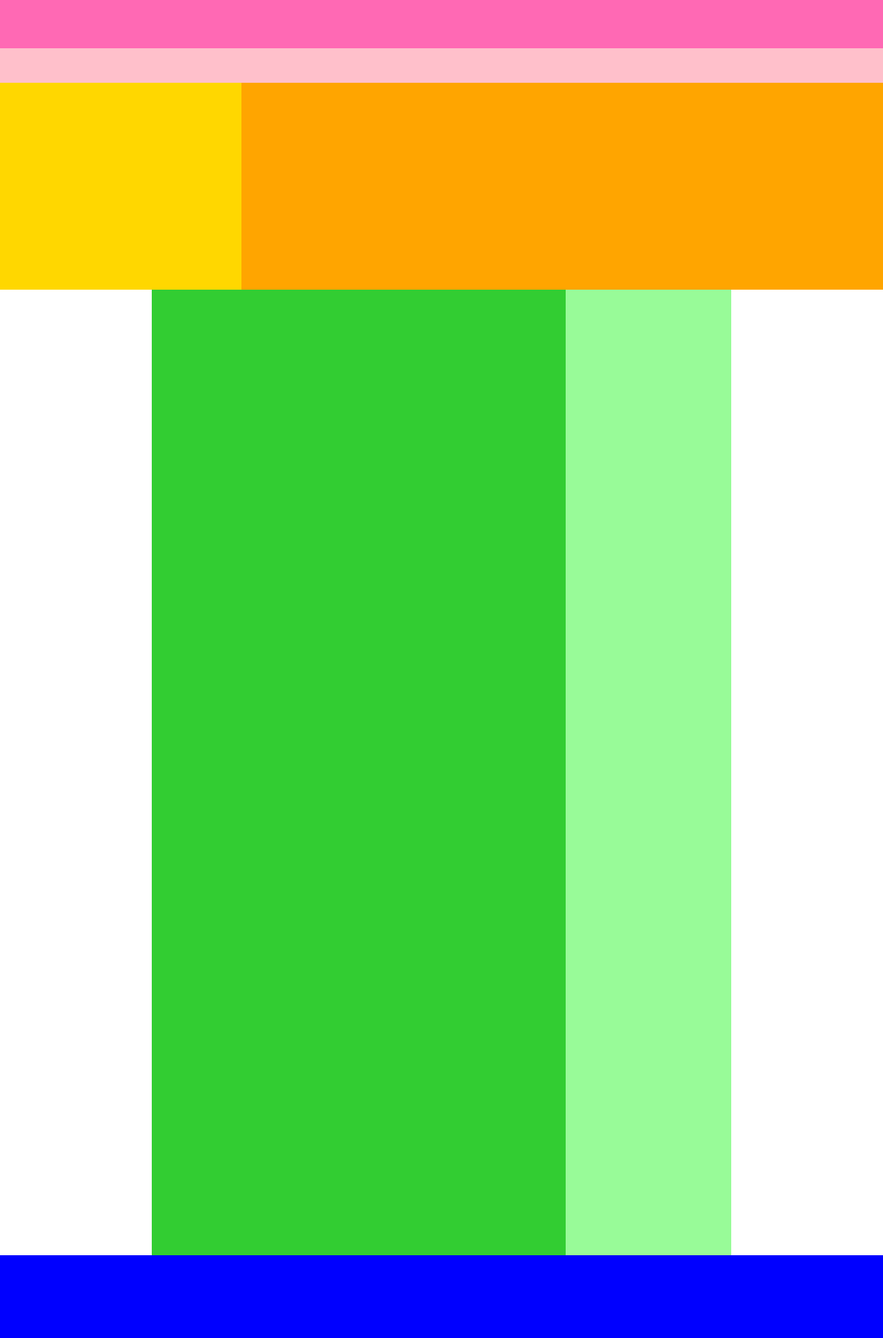
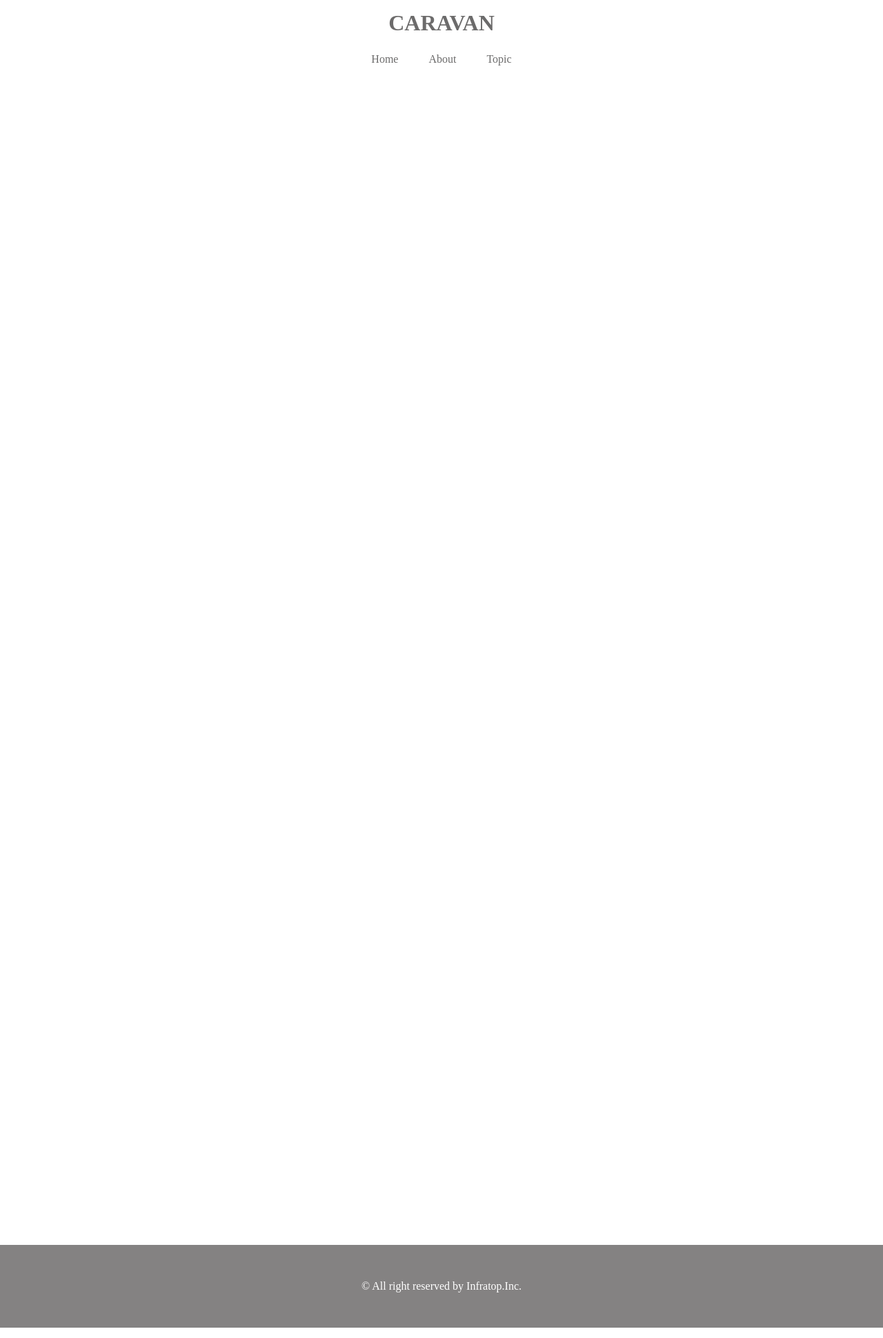
Before and after one commit to T6776/git-practice, a plain HTML site: page 1-5/caravan/index.html in a window 1280 px wide. Shown: the whole page at 69% size. Drawn offline with Linux system fonts and the light colour scheme.

Commit message:
[Finish] 1-5

```diff
--- /dev/null
+++ b/1-5/1-5 演習/style.css
@@ -0,0 +1,124 @@
+/* ブラウザがそれぞれ持っているCSSをリセットするための記述 */
+* {
+  margin: 0;
+  padding: 0;
+  box-sizing: border-box;
+}
+
+
+header {
+  width: 100%;
+  padding: 20px 0;
+  margin: 0 auto;
+  text-align: center;
+}
+
+header .heading {
+  font-size: 32px;
+}
+
+.nav-list {
+  text-align: center;
+  padding: 15px 0;
+  margin: 0 auto;
+  border-bottom: 1px solid #848282;
+  border-top: 1px solid #848282;
+}
+
+.nav-list-item {
+  display: inline-block;
+  margin: 0 20px;
+}
+
+
+.main {
+  width: 800px;
+  display: flex;
+  flex-wrap: wrap;
+  justify-content: center;
+  margin: 50px auto;
+}
+
+.main1 {
+  width: 200px;
+  height: 200px;
+  background-color: #e6ffe9;
+}
+
+.main2 {
+  width: 200px;
+  height: 200px;
+  background-color: #cdffd3;
+}
+
+.main3 {
+  width: 200px;
+  height: 200px;
+  background-color: #aeffbd;
+}
+
+.main4 {
+  width: 200px;
+  height: 200px;
+  background-color: #93ffab;
+}
+
+.main5 {
+  width: 200px;
+  height: 200px;
+  background-color: #f3ffd8;
+}
+
+.main6 {
+  width: 200px;
+  height: 200px;
+  background-color: #edffbe;
+}
+
+.main7 {
+  width: 200px;
+  height: 200px;
+  background-color: #e9ffa5;
+}
+
+.main8 {
+  width: 200px;
+  height: 200px;
+  background-color: #e4ff8d;
+}
+
+.main9 {
+  width: 200px;
+  height: 200px;
+  background-color: #d9e5ff;
+}
+
+.main10 {
+  width: 200px;
+  height: 200px;
+  background-color: #bad3ff;
+}
+
+.main11 {
+  width: 200px;
+  height: 200px;
+  background-color: #a4c6ff;
+}
+
+.main12 {
+  width: 200px;
+  height: 200px;
+  background-color: #8eb8ff;
+}
+
+footer {
+  width: 100%;
+  height: 120px;
+  text-align: center;
+  line-height: 120px;
+  background-color: #848282;
+}
+
+.footer-text {
+  color: darkslategray;
+}
--- a/1-5/caravan/index.html
+++ b/1-5/caravan/index.html
@@ -8,11 +8,28 @@
   </head>
 
   <body>
-    <!--header用のdiv-->
-    <div class="header">
-      <div class="header-top"></div>
-      <div class="header-bottom"></div>
-    </div>
+    <!--header-->
+    <header>
+      <h1 class="heading">
+        <a href="index.html">
+          CARAVAN
+        </a>
+
+      </h1>
+    </header>
+
+    <!--navigation-->
+    <nav>
+      <ul class="nav-list">
+        <li class="nav-list-item">
+          <a href="index.html">Home</a>
+        </li>
+        <li class="nav-list-item">About</li>
+        <li class="nav-list-item">Topic</li>
+
+
+      </ul>
+    </nav>
 
     <!--main-visual用のdiv-->
     <div class="main-visual">
@@ -25,8 +42,10 @@
       <div class="sidebar"></div>
     </div>
 
-    <!--footer用のdiv-->
-    <div class="footer"></div>
+    <!--footer-->
+    <footer>
+      <p class="footer-text">© All right reserved by Infratop.Inc.</p>
+
 
     </body>
 
--- a/1-5/caravan/style.css
+++ b/1-5/caravan/style.css
@@ -3,36 +3,44 @@
   margin: 0;
   padding: 0;
   box-sizing: border-box;
+  color: #6c6b6b;
 }
 
-.header {
-  width: 100%;
-  height: 120px;
-  background-color: red;
+a {
+  text-decoration: none;
 }
 
-.header-top {
-  width: 100%;
-  height: 70px;
-  background-color: hotpink;
+header {
+  width: 90%;
+  padding: 15px 0;
+  margin: 0 auto;
+  text-align: center;
 }
 
-.header-bottom {
-  width: 100%;
-  height: 50px;
-  background-color: pink;
+header .heading {
+  font-size: 32px;
+}
+
+.nav-list {
+  text-align: center;
+  padding: 10px 0;
+  margin: 0 auto;
+}
+
+.nav-list-item {
+  list-style: none;
+  display: inline-block;
+  margin: 0 20px;
 }
 
 .main-visual {
   width: 100%;
   height: 300px;
-  background-color: orange;
 }
 
 .main-visual-content {
   width: 350px;
   height: 300px;
-  background-color: gold;
 }
 
 .main {
@@ -45,17 +53,21 @@
 .blog {
   width: 600px;
   height: 1400px;
-  background-color: limegreen;
 }
 
 .sidebar {
   width: 240px;
   height: 1400px;
-  background-color: palegreen;
 }
 
-.footer {
+footer {
   width: 100%;
   height: 120px;
-  background-color: blue;
+  text-align: center;
+  line-height: 120px;
+  background-color: #848282;
 }
+
+.footer-text {
+  color: #fff;
+}
--- /dev/null
+++ b/1-5/問3/style.css
@@ -0,0 +1,21 @@
+* {
+  margin: 0;
+  padding: 0;
+  box-sizing: border-box;
+}
+
+header {
+  width: 10%;
+}
+
+headline {
+  font-size: 22px;
+}
+
+.list {
+  padding-left: 40px;
+}
+
+.nav {
+  text-align: center;
+}
```
Also changed, not shown: 1-5/1-5 演習/index.html (added, +67 -0 lines), 1-5/問3/index.html (added, +25 -0 lines).
